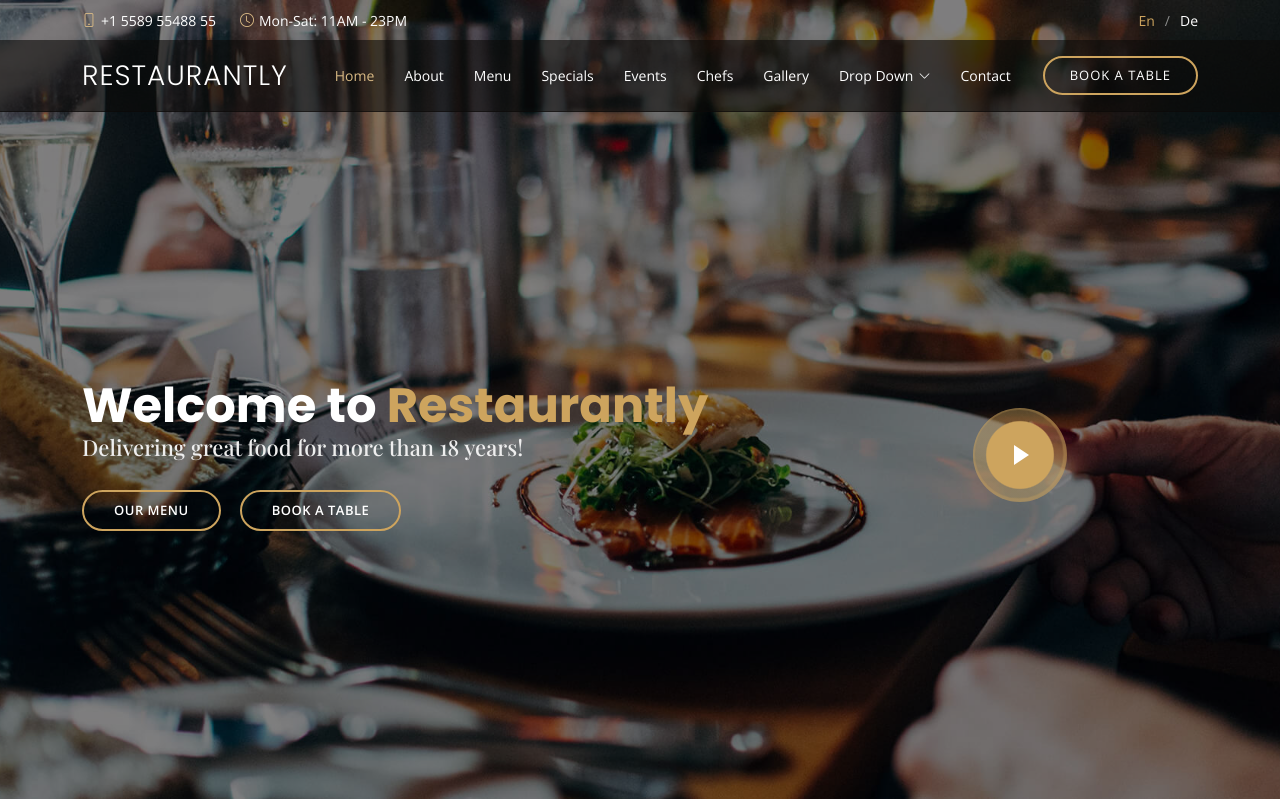
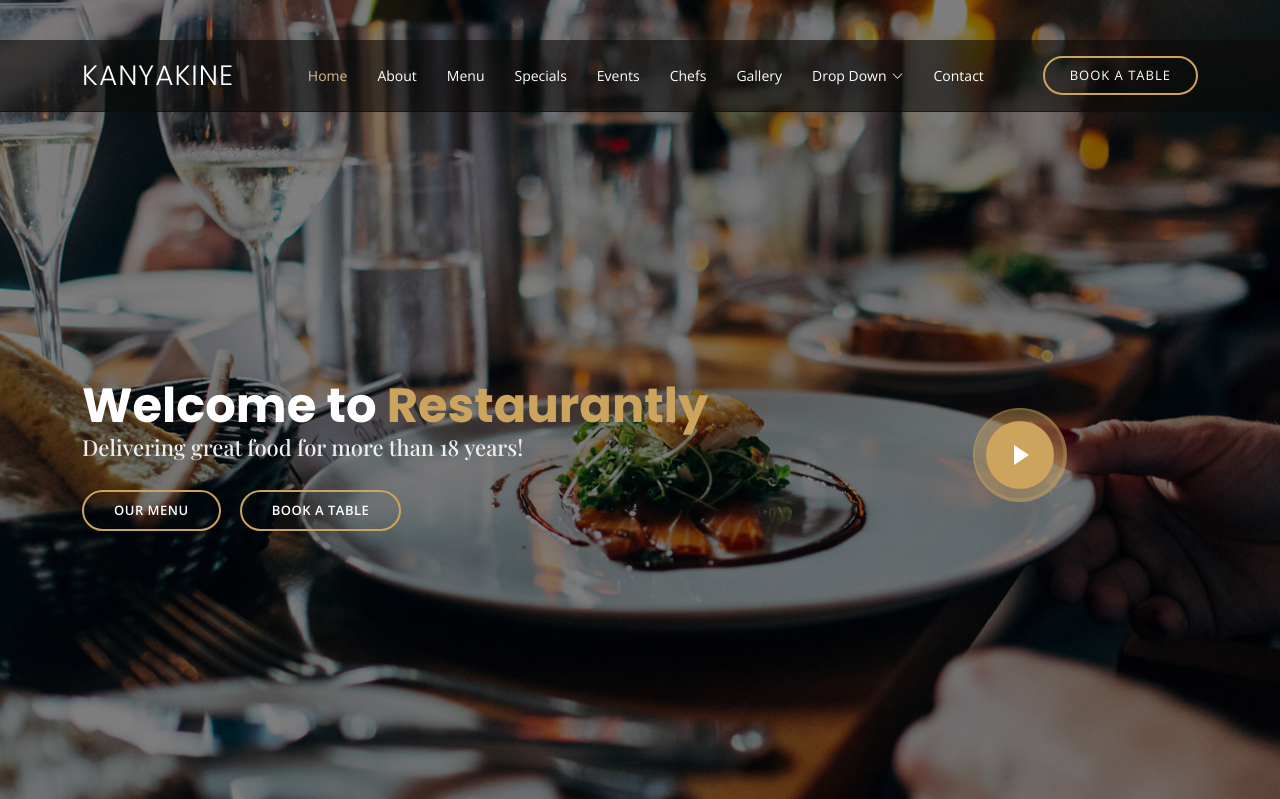
Before and after one commit to 14archie/kanyakine, a Django app: template templates/base.html in a window 1280 px wide. Shown: the top 799 px of the page. Run offline with Django 4.2, Linux system fonts and the light colour scheme; the template is opened without the code that fills it, so the values that code supplies are empty; parts of the project's set-up code (start-up, migrations or seed data) failed here and were passed over; some libraries are stand-ins or nearby versions; some web fonts are replaced.

Commit message:
code commit

```diff
--- a/kanyakineapp/urls.py
+++ b/kanyakineapp/urls.py
@@ -1,4 +1,4 @@
-from django.conf.urls import path
+from django.urls import path
 from kanyakineapp import views
 
 
--- a/kanyakineapp/views.py
+++ b/kanyakineapp/views.py
@@ -1,3 +1,5 @@
 from django.shortcuts import render
 
 # Create your views here.
+def index(request):
+    return render(request, 'index.html')
--- a/templates/base.html
+++ b/templates/base.html
@@ -12,53 +12,34 @@
   <meta content="" name="keywords">
 
   <!-- Favicons -->
-  <link href="assets/img/favicon.png" rel="icon">
-  <link href="assets/img/apple-touch-icon.png" rel="apple-touch-icon">
+  <link href="{% static 'assets/img/favicon.png'%}" rel="icon">
+  <link href="{% static 'assets/img/apple-touch-icon.png'%}" rel="apple-touch-icon">
 
   <!-- Google Fonts -->
   <link href="https://fonts.googleapis.com/css?family=Open+Sans:300,300i,400,400i,600,600i,700,700i|Playfair+Display:ital,wght@0,400;0,500;0,600;0,700;1,400;1,500;1,600;1,700|Poppins:300,300i,400,400i,500,500i,600,600i,700,700i" rel="stylesheet">
 
   <!-- Vendor CSS Files -->
-  <link href="assets/vendor/animate.css/animate.min.css" rel="stylesheet">
-  <link href="assets/vendor/aos/aos.css" rel="stylesheet">
-  <link href="assets/vendor/bootstrap/css/bootstrap.min.css" rel="stylesheet">
-  <link href="assets/vendor/bootstrap-icons/bootstrap-icons.css" rel="stylesheet">
-  <link href="assets/vendor/boxicons/css/boxicons.min.css" rel="stylesheet">
-  <link href="assets/vendor/glightbox/css/glightbox.min.css" rel="stylesheet">
-  <link href="assets/vendor/swiper/swiper-bundle.min.css" rel="stylesheet">
+  <link href="{% static 'assets/vendor/animate.css'%}/animate.min.css'%}" rel="stylesheet">
+  <link href="{% static 'assets/vendor/aos/aos.css'%}" rel="stylesheet">
+  <link href="{% static 'assets/vendor/bootstrap/css/bootstrap.min.css'%}" rel="stylesheet">
+  <link href="{% static 'assets/vendor/bootstrap-icons/bootstrap-icons.css'%}" rel="stylesheet">
+  <link href="{% static 'assets/vendor/boxicons/css/boxicons.min.css'%}" rel="stylesheet">
+  <link href="{% static 'assets/vendor/glightbox/css/glightbox.min.css'%}" rel="stylesheet">
+  <link href="{% static 'assets/vendor/swiper/swiper-bundle.min.css'%}" rel="stylesheet">
 
   <!-- Template Main CSS File -->
-  <link href="assets/css/style.css" rel="stylesheet">
+  <link href="{% static 'assets/css/style.css'%}" rel="stylesheet">
 
 </head>
 
 <body>
-
-  <!-- ======= Top Bar ======= -->
-  <div id="topbar" class="d-flex align-items-center fixed-top">
-    <div class="container d-flex justify-content-center justify-content-md-between">
-
-      <div class="contact-info d-flex align-items-center">
-        <i class="bi bi-phone d-flex align-items-center"><span>+1 5589 55488 55</span></i>
-        <i class="bi bi-clock d-flex align-items-center ms-4"><span> Mon-Sat: 11AM - 23PM</span></i>
-      </div>
-
-      <div class="languages d-none d-md-flex align-items-center">
-        <ul>
-          <li>En</li>
-          <li><a href="#">De</a></li>
-        </ul>
-      </div>
-    </div>
-  </div>
-
   <!-- ======= Header ======= -->
   <header id="header" class="fixed-top d-flex align-items-cente">
     <div class="container-fluid container-xl d-flex align-items-center justify-content-lg-between">
 
-      <h1 class="logo me-auto me-lg-0"><a href="index.html">Restaurantly</a></h1>
+      <h1 class="logo me-auto me-lg-0"><a href="index.html">Kanyakine</a></h1>
       <!-- Uncomment below if you prefer to use an image logo -->
-      <!-- <a href="index.html" class="logo me-auto me-lg-0"><img src="assets/img/logo.png" alt="" class="img-fluid"></a>-->
+      <!-- <a href="index.html" class="logo me-auto me-lg-0"><img src="{% static 'assets/img/logo.png'%}" alt="" class="img-fluid"></a>-->
 
       <nav id="navbar" class="navbar order-last order-lg-0">
         <ul>
@@ -202,15 +183,15 @@
   <a href="#" class="back-to-top d-flex align-items-center justify-content-center"><i class="bi bi-arrow-up-short"></i></a>
 
   <!-- Vendor JS Files -->
-  <script src="assets/vendor/aos/aos.js"></script>
-  <script src="assets/vendor/bootstrap/js/bootstrap.bundle.min.js"></script>
-  <script src="assets/vendor/glightbox/js/glightbox.min.js"></script>
-  <script src="assets/vendor/isotope-layout/isotope.pkgd.min.js"></script>
-  <script src="assets/vendor/swiper/swiper-bundle.min.js"></script>
-  <script src="assets/vendor/php-email-form/validate.js"></script>
+  <script src="{% static 'assets/vendor/aos/aos.js'%}"></script>
+  <script src="{% static 'assets/vendor/bootstrap/js/bootstrap.bundle.min.js'%}"></script>
+  <script src="{% static 'assets/vendor/glightbox/js/glightbox.min.js'%}"></script>
+  <script src="{% static 'assets/vendor/isotope-layout/isotope.pkgd.min.js'%}"></script>
+  <script src="{% static 'assets/vendor/swiper/swiper-bundle.min.js'%}"></script>
+  <script src="{% static 'assets/vendor/php-email-form/validate.js'%}"></script>
 
   <!-- Template Main JS File -->
-  <script src="assets/js/main.js"></script>
+  <script src="{% static 'assets/js/main.js'%}"></script>
 
 </body>
 
```
Also changed, not shown: kanyakine/settings.py (+7 -11 lines), db.sqlite3 (added).
